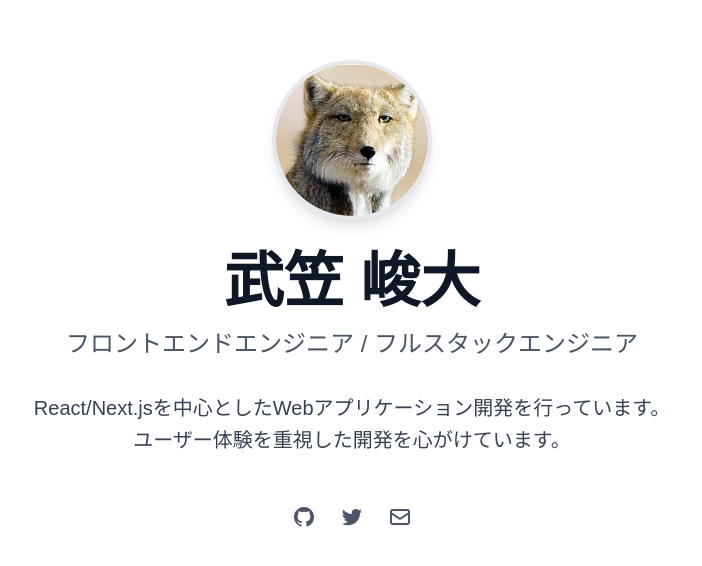
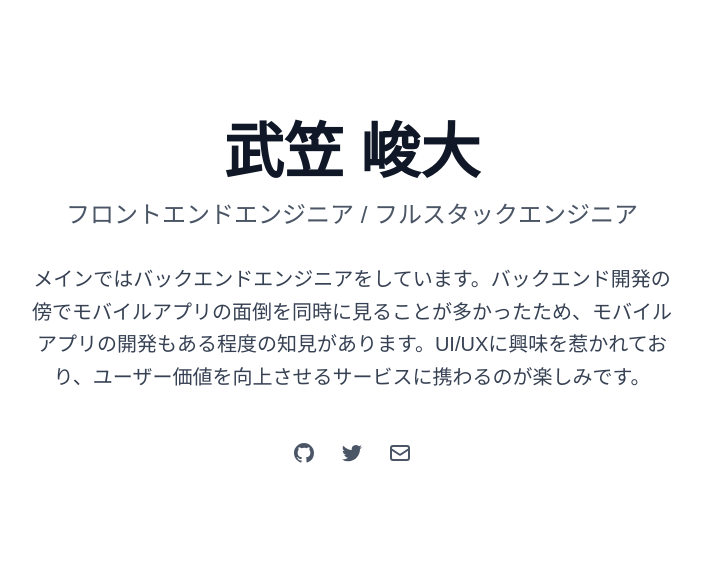
Before and after one commit to focta/portfolio, a Next.js app: page / in a window 1280 px wide. Shown: the part 106-672 px from the top of the page, without its empty margins (288-990 px from the left). Built offline with nearby package versions, Linux system fonts and the light colour scheme.

Commit message:
Heroエリアの内容を見直し

```diff
--- a/app/components/Hero.tsx
+++ b/app/components/Hero.tsx
@@ -1,4 +1,3 @@
-import Image from "next/image";
 import { HeroData } from "@/types";
 import heroData from "@/data/hero.json";
 
@@ -55,19 +54,6 @@ export default function Hero() {
     <section className="min-h-screen flex items-center justify-center px-4 py-16 bg-white dark:bg-black">
       <div className="max-w-4xl w-full mx-auto">
         <div className="flex flex-col items-center text-center space-y-8">
-          {/* プロフィール画像 */}
-          {data.profileImage && (
-            <div className="relative w-32 h-32 md:w-40 md:h-40 rounded-full overflow-hidden border-4 border-gray-200 dark:border-gray-800 shadow-lg">
-              <Image
-                src={data.profileImage}
-                alt={data.name}
-                fill
-                className="object-cover"
-                priority
-              />
-            </div>
-          )}
-
           {/* 名前とタイトル */}
           <div className="space-y-4">
             <h1 className="text-4xl md:text-5xl lg:text-6xl font-bold text-gray-900 dark:text-white">
--- a/data/hero.json
+++ b/data/hero.json
@@ -1,8 +1,7 @@
 {
   "name": "武笠 峻大",
   "title": "フロントエンドエンジニア / フルスタックエンジニア",
-  "description": "React/Next.jsを中心としたWebアプリケーション開発を行っています。ユーザー体験を重視した開発を心がけています。",
-  "profileImage": "/icon.jpeg",
+  "description": "メインではバックエンドエンジニアをしています。バックエンド開発の傍でモバイルアプリの面倒を同時に見ることが多かったため、モバイルアプリの開発もある程度の知見があります。UI/UXに興味を惹かれており、ユーザー価値を向上させるサービスに携わるのが楽しみです。",
   "socialLinks": {
     "github": "https://github.com/focta",
     "twitter": "https://twitter.com/sykt_tkhrm",
```
